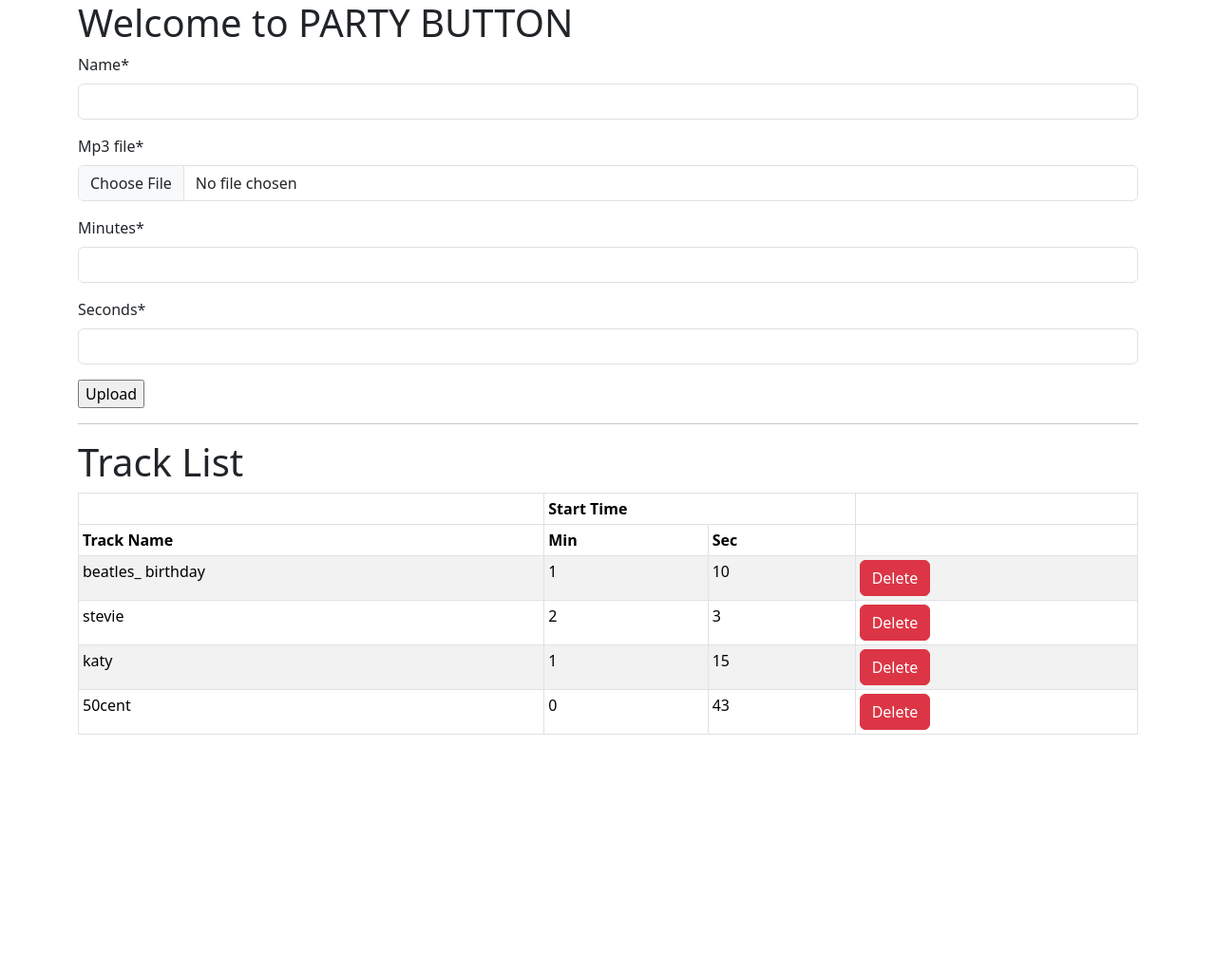
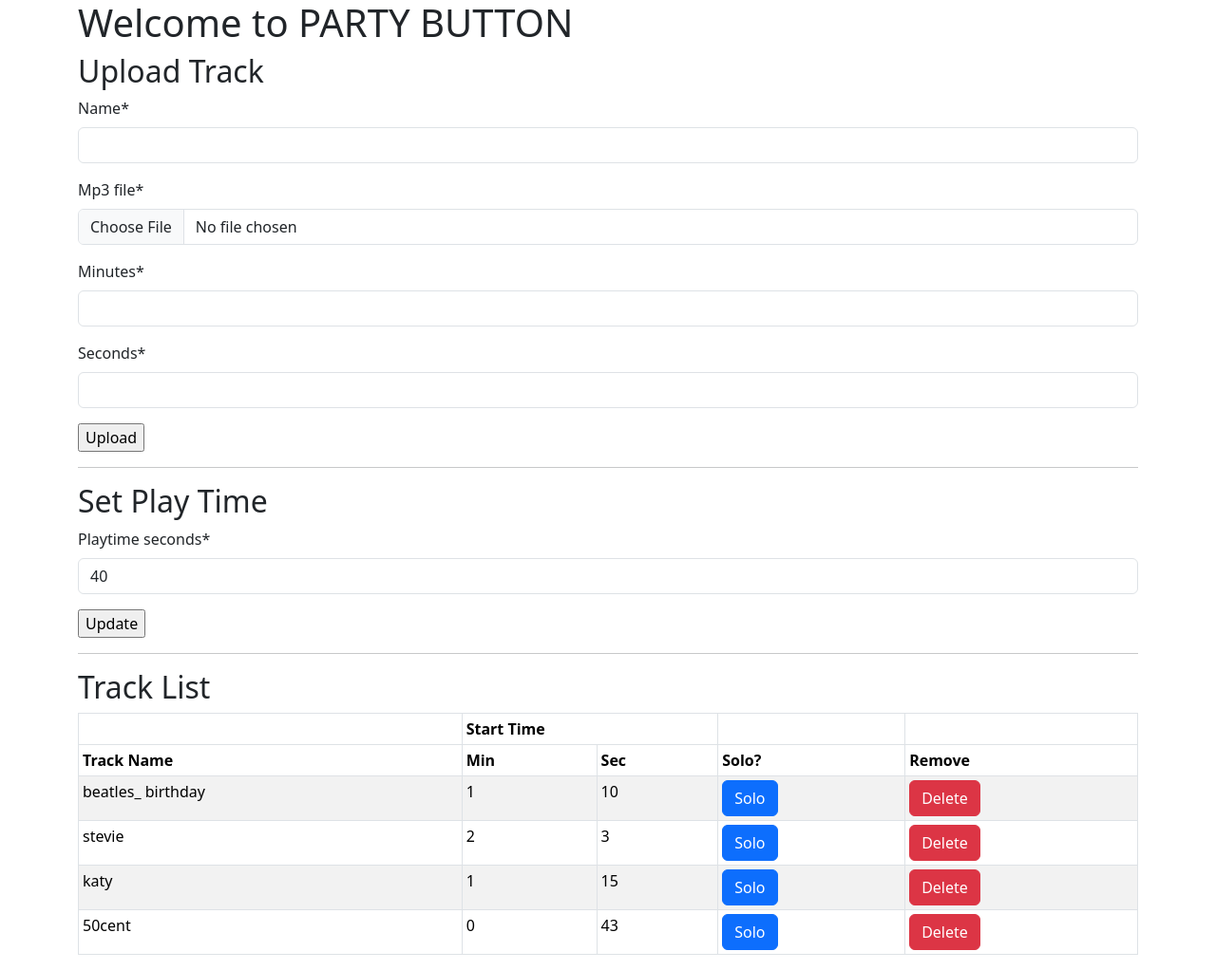
Before and after one commit to DanBuchan/Party_button, a Django app: page / in a window 1280 px wide. Shown: the whole page at 95% size. Before the commit the page ends 774 px from the top, so only its background shows below. Run offline with Django 4.2, Linux system fonts and the light colour scheme; data comes from the database, SQL or seed files in the repository; some libraries are stand-ins or nearby versions.

Commit message:
UI adds play time and soloing settings

```diff
--- a/pb_ui/mp3_manager/admin.py
+++ b/pb_ui/mp3_manager/admin.py
@@ -1,4 +1,5 @@
 from django.contrib import admin
-from .models import Track
+from .models import Track, Playtime
 
 admin.site.register(Track)
+admin.site.register(Playtime)
--- a/pb_ui/mp3_manager/form.py
+++ b/pb_ui/mp3_manager/form.py
@@ -1,5 +1,5 @@
 from django.forms import ModelForm, TextInput, FileInput, BooleanField
-from .models import Track
+from .models import Track, Playtime
 
 class TrackForm(ModelForm):
     class Meta:
@@ -7,3 +7,8 @@
         fields = ["name", "mp3_file", "minutes", "seconds"]
         class Meta:
             exclude = ('fix_track')
+
+class PlaytimeForm(ModelForm):
+    class Meta:
+        model = Playtime
+        fields = ["playtime_seconds"]
--- a/pb_ui/mp3_manager/models.py
+++ b/pb_ui/mp3_manager/models.py
@@ -8,13 +8,25 @@
                                                                        MaxValueValidator(600)])
     seconds = models.IntegerField(blank=False, null=False, validators=[MinValueValidator(0),
                                                                        MaxValueValidator(60)])
-    fix_track = models.BooleanField(blank=False, null=False, default=True)
+    solo = models.BooleanField(blank=False, null=False, default=False)
+
+    def save(self, *args, **kwargs):
+        if self.solo == True:
+            Track.objects.filter(solo=True).update(solo=False)
+        super().save(*args, **kwargs)
 
     def __str__(self):
         return self.name
 
 class Playtime(models.Model):
-    seconds = models.IntegerField(blank=False, null=False, validators=[MinValueValidator(0),
-                                                                       MaxValueValidator(600)])
+    playtime_seconds = models.IntegerField(blank=False, null=False,
+                                  default=20,
+                                  validators=[MinValueValidator(0),
+                                              MaxValueValidator(600)])
     def __str__(self):
-        return self.play_length
+        return str(self.playtime_seconds)
+
+
+    def save(self, *args, **kwargs):
+       self.pk = '0'
+       super().save(*args, **kwargs)
--- a/pb_ui/mp3_manager/static/css/style.css
+++ b/pb_ui/mp3_manager/static/css/style.css
@@ -1,5 +1,9 @@
 h1 {
     color: green;
+}
+
+h2 {
+    color: maroon;
 }
 
 .alert {
--- a/pb_ui/mp3_manager/templates/mp3_manager/index.html
+++ b/pb_ui/mp3_manager/templates/mp3_manager/index.html
@@ -15,27 +15,49 @@
     <div class="row">
         <div class="col">
         <h1>Welcome to PARTY BUTTON</h1>
+        <h2>Upload Track</h2>
         {% if form_errors %}
             <div class="alert">{{ form_errors }}</div>
         {% endif %}
-            <form action=""{% url 'mp3_manager:index' %}" method="post" enctype="multipart/form-data">
+            <form id="track_form" name="track_form" action=""{% url 'mp3_manager:index' %}" method="post" enctype="multipart/form-data">
             {% csrf_token %}
             {{ form|crispy }}
-            <input type="submit", value="Upload">
-        </form>
+            <input type="submit" form="track_form" value="Upload" id="track_upload" name="track_upload"></input>
+            </form>
         </div>
     </div>
     <hr />
     <div class="row">
         <div class="col">
-        <h1>Track List</h1>
+           <h2>Set Play Time</h2>
+           <form id="playtime_form" id="name_form" action=""{% url 'mp3_manager:index' %}" method="post" enctype="multipart/form-data">
+            {% csrf_token %}
+            {{ playtimeform|crispy }}
+           <input type="submit" form="playtime_form" value="Update" id="playtime_update" name="playtime_update"></input>
+           </form>
+        </div>
+    </div>
+    <hr />
+    <div class="row">
+        <div class="col">
+        <h2>Track List</h2>
         {% if tracks_list %}
             <table class="table table-striped table-bordered table-sm" cellspacing="0" width="100%">
-                <thead><tr><th></th><th colspan="2">Start Time</th><th></th></tr>
-                <tr><th>Track Name</th><th>Min</th><th>Sec</th><th></th></tr></thead>
+                <thead><tr><th></th><th colspan="2">Start Time</th><th></th><th></th></tr>
+                <tr><th>Track Name</th><th>Min</th><th>Sec</th><th>Solo?</th><th>Remove</th></tr></thead>
                 <tbody>
                 {% for track in tracks_list %}
-                  <tr><td>{{ track.name }}</td><td>{{ track.minutes }}</td><td>{{ track.seconds }}</td><td><button type="button" class="btn btn-danger"><a href="{% url 'mp3_manager:delete_track' pk=track.pk %}">Delete</a></button></td></tr>
+                  <tr><td>{{ track.name }}</td>
+                      <td>{{ track.minutes }}</td>
+                      <td>{{ track.seconds }}</td>
+                      <td>
+                          {% if track.solo == True %}
+                            <a href="{% url 'mp3_manager:solo_track' pk=track.pk %}"><button type="button" class="btn btn-success">Solo</button></a>
+                          {% else %}
+                            <a href="{% url 'mp3_manager:solo_track' pk=track.pk %}"><button type="button" class="btn btn-primary">Solo</button></a>
+                          {% endif %}
+                      </td>
+                      <td><a href="{% url 'mp3_manager:delete_track' pk=track.pk %}"><button type="button" class="btn btn-danger">Delete</button></a></td></tr>
                 {% endfor %}
                 </tbody>
             </table>
--- a/pb_ui/mp3_manager/urls.py
+++ b/pb_ui/mp3_manager/urls.py
@@ -3,6 +3,7 @@
 
 app_name = "mp3_manager"
 urlpatterns = [
+    path("delete/<int:pk>/", views.DeleteView.as_view(), name='delete_track'),
+    path("solo/<int:pk>/", views.SoloView.as_view(), name='solo_track'),
     path("", views.IndexView.as_view(), name="index"),
-    path("delete/<int:pk>/", views.DeleteView.as_view(), name='delete_track'),
 ]
--- a/pb_ui/mp3_manager/views.py
+++ b/pb_ui/mp3_manager/views.py
@@ -3,8 +3,8 @@
 from django.views import generic
 from django.views.generic.edit import FormMixin
 
-from .models import Track
-from .form import TrackForm
+from .models import Track, Playtime
+from .form import TrackForm, PlaytimeForm
 
 class IndexView(generic.ListView, FormMixin):
     form_class = TrackForm
@@ -12,33 +12,70 @@
     context_object_name = "tracks_list"
 
     def get(self, request):
+        print("Getting Track List")
         tracks_list = self.get_queryset()
-        return render(request, self.template_name, {"tracks_list": tracks_list,
-                                                    "form": TrackForm()})
+        playtime = Playtime.objects.all()[0]
+        return render(request, self.template_name,
+                      {"tracks_list": tracks_list,
+                       "form": TrackForm(),
+                       "playtimeform": PlaytimeForm(instance=playtime),})
 
     def post(self, request):
+        print("Adding Track")
         tracks_list = self.get_queryset()
-        form = self.get_form()
+        playtime = Playtime.objects.all()[0]
+        if "playtime_update" in request.POST:
+            print(f"Updating PlayTime:  seconds")
+            form = PlaytimeForm(request.POST)
+            if form.is_valid():
+                playtime.playtime_seconds = request.POST["playtime_seconds"]
+                playtime.save()
+                return render(request, self.template_name,
+                              {"tracks_list": tracks_list,
+                               "form": TrackForm(),
+                               "playtimeform": PlaytimeForm(instance=playtime)})
+            else:
+                return render(request, self.template_name,
+                              {"tracks_list": tracks_list,
+                               "form": TrackForm(),
+                               "playtimeform": PlaytimeForm(instance=playtime),
+                               "form_errors": form.errors})
+        if "track_upload" in request.POST:
+            print("Adding track to DB")
+            form = self.get_form()
 
-        if form.is_valid():
-            form.save()
-            return render(request, self.template_name, {"tracks_list": tracks_list,
-                                                        "form": TrackForm()})
-        else:
-            return render(request, self.template_name, {"tracks_list": tracks_list,
-                                                        "form": TrackForm(),
-                                                        "form_errors": form.errors})
-
+            if form.is_valid():
+                form.save()
+                return render(request, self.template_name,
+                              {"tracks_list": tracks_list,
+                               "form": TrackForm(),
+                               "playtimeform": PlaytimeForm(instance=playtime),})
+            else:
+                return render(request, self.template_name,
+                              {"tracks_list": tracks_list,
+                               "form": TrackForm(),
+                               "playtimeform": PlaytimeForm(instance=playtime),
+                               "form_errors": form.errors})
 
     def get_queryset(self):
         """Return the last five published questions."""
         return Track.objects.order_by()
 
 class DeleteView(generic.ListView, FormMixin):
-    form_class = TrackForm
-    template_name = "mp3_manager/index.html"
-    context_object_name = "tracks_list"
+    def get(self, request, pk):
+        print(f"DELETING: {pk}")
+        Track.objects.filter(pk=pk).delete()
+        return redirect("/")
+
+class SoloView(generic.ListView, FormMixin):
 
     def get(self, request, pk):
-        Track.objects.filter(pk=pk).delete()
+        #get records set solo True and save.
+        print(f"SOLOING: {pk}")
+        track = Track.objects.filter(pk=pk)[0]
+        if track.solo == False:
+            track.solo = True
+        else:
+            track.solo = False
+        track.save()
         return redirect("/")
--- a/pb_ui/pb_ui/urls.py
+++ b/pb_ui/pb_ui/urls.py
@@ -2,6 +2,6 @@
 from django.urls import include, path
 
 urlpatterns = [
+    path("admin/", admin.site.urls),
     path("", include("mp3_manager.urls", namespace="mp3_manager")),
-    path("admin/", admin.site.urls),
 ]
```
Also changed, not shown: pb_ui/db.sqlite3, pb_ui/mp3_manager/migrations/0003_remove_track_fix_track_track_solo.py (added), pb_ui/mp3_manager/migrations/0004_remove_playtime_seconds_playtime_playtime_seconds.py (added).
